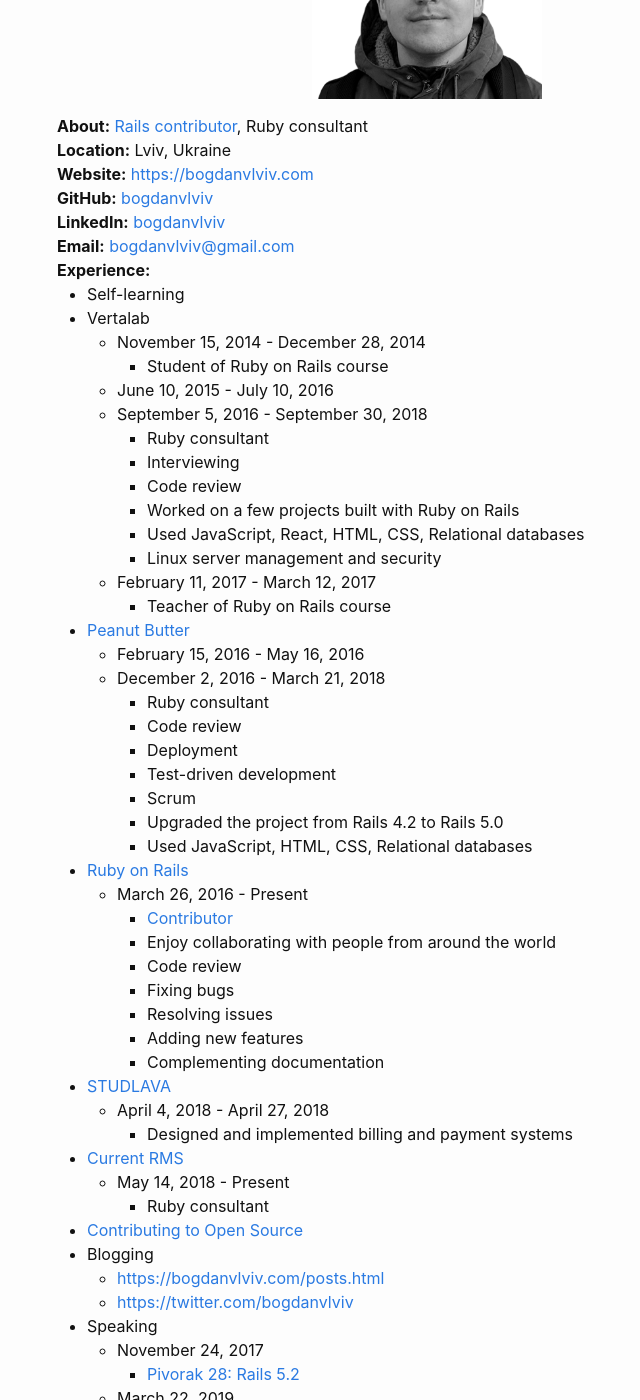
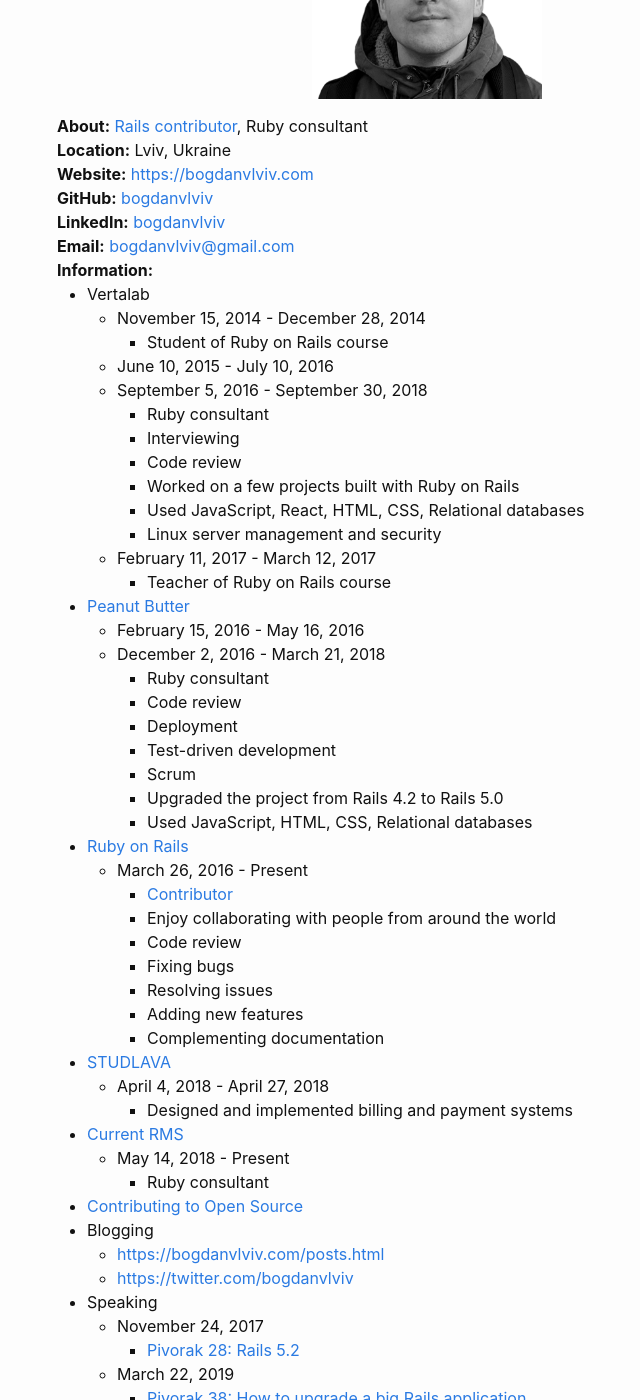
Before and after one commit to crowdpro3/bogdanvlviv.github.io, a Jekyll site: the page built from resume.html, in a window 1280 px wide and 1400 px high, scrolled down 247 px. Shown: the whole window, without its empty margins (213-853 px from the left). Built offline with Jekyll 4.4.1, drawn with Linux system fonts in a browser that asks for light colours; some of the changed text lies outside the part shown.

Commit message:
Update resume

```diff
--- a/resume.html
+++ b/resume.html
@@ -48,9 +48,8 @@
   {%- endif -%}
 
   <div class="info">
-    <b>Experience:</b>
+    <b>Information:</b>
     <ul>
-      <li>Self-learning</li>
       <li>
         Vertalab
         <ul>
@@ -207,6 +206,9 @@
           </li>
         </ul>
       </li>
+      <li>
+        <a href="{{ "/posts/work/bogdan-or-his-work-was-mentioned.html" | absolute_url }}" target="_blank">Bogdan or his work was mentioned</a>
+      </li>
     </ul>
   </div>
 
```
